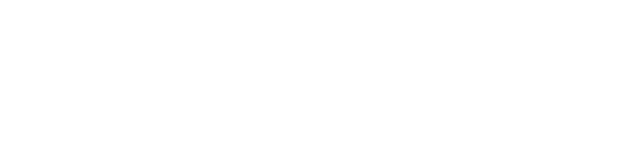
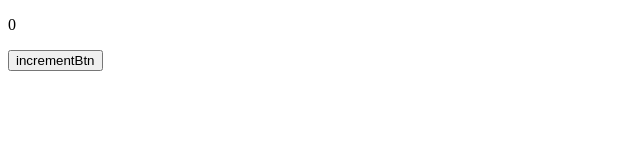
Before and after one commit to acciojob/increment-counter-dhanushkunchakuri, a website: page main.html in a window 1280 px wide. Shown: the whole page, without its empty margins (0-640 px from the left). Drawn offline with Linux system fonts and the light colour scheme.

Commit message:
created a submission

```diff
--- a/main.html
+++ b/main.html
@@ -6,10 +6,12 @@
 	<link rel="stylesheet" href="styles.css">
 </head>
 
-<body>
+<body id="body">
 	<!-- the entire body must be written by student -->
     <script type="text/javascript" src="./script.js">
 </script>
+		<p id="demo">0</p>
+		<button onclick="incrementbtn()">incrementBtn</button>
 
 </body>
 
--- a/script.js
+++ b/script.js
@@ -1 +1,11 @@
 //your JS code here. If required.
+let counter=0;
+// let main=document.getElementById("body");
+let ele=document.getElementById("demo");
+
+
+function incrementbtn() {
+	alert(counter);
+	counter+=1;
+	ele.textContent=counter;
+}
```
